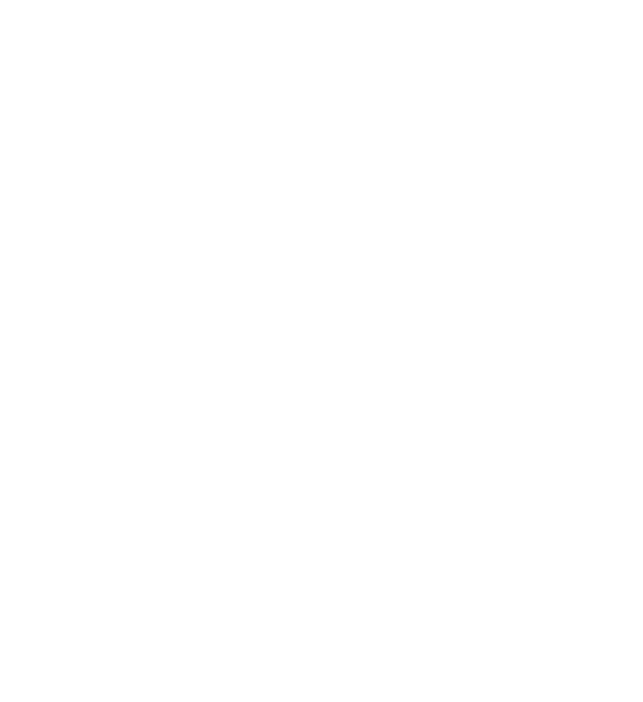
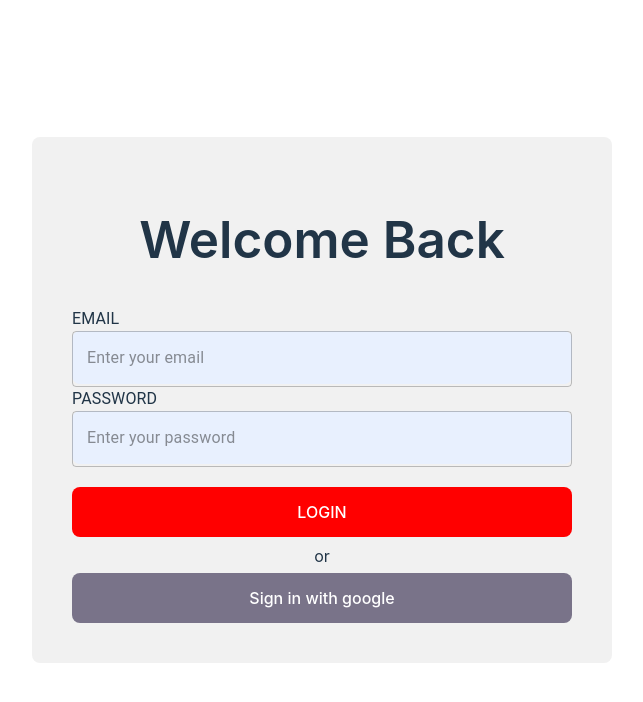
Before and after one commit to UOA-CS732-SE750-Students-2023/cs732-se75-assignment-mlu415, a React (Vite) app in the folder client/: page / in a window 1280 px wide. Before the commit this address had no page. Shown: the top 702 px of the page, without its empty margins (318-961 px from the left). Built offline with nearby package versions, Linux system fonts and the light colour scheme.

Commit message:
fixed normal login

```diff
--- a/client/src/App.tsx
+++ b/client/src/App.tsx
@@ -4,14 +4,17 @@ import { Route, Routes } from "react-router-dom";
 
 import LoginPage from "./components/loginpage/loginpage";
 import Signuppage from "./components/signuppage/signuppage";
+import HomePage from "./components/homepage/homepage";
 
 function App() {
   const [count, setCount] = useState(0);
 
   return (
     <Routes>
+      <Route path="/" element={<LoginPage />} />
       <Route path="/login" element={<LoginPage />} />
       <Route path="/signup" element={<Signuppage />} />
+      <Route path="/home" element={<HomePage />} />
     </Routes>
   );
 }
--- a/client/src/components/loginpage/loginpage.tsx
+++ b/client/src/components/loginpage/loginpage.tsx
@@ -1,12 +1,24 @@
 import styles from "./loginpage.module.scss";
 import { Link } from "react-router-dom";
-import { useEffect, useState } from "react";
-import { useNavigate } from "react-router";
 import loginpic from "../../assets/login.jpg";
 import { Avatar, Button, Card, TextField, Typography } from "@mui/material";
-import React from "react";
+import React, { useState } from "react";
+import { useDispatch } from "react-redux";
+import { useNavigate } from "react-router-dom";
+import { signin } from "../../redux/actions/auth";
+import { AppDispatch } from "../../redux/store";
 
 const LoginPage = () => {
+  const [email, setEmail] = useState("");
+  const [password, setPassword] = useState("");
+
+  const dispatch: AppDispatch = useDispatch();
+  const navigate = useNavigate();
+
+  const handleLoginClick = () => {
+    dispatch(signin({ email, password }, navigate));
+  };
+
   return (
     <div className={styles.loginContainer}>
       <div className={styles.loginContainerv2}>
@@ -17,20 +29,25 @@ const LoginPage = () => {
           <TextField
             className={styles.textfield}
             placeholder="Enter your email"
-            type="Email"
+            type="email"
+            onChange={(e) => setEmail(e.target.value)}
           />
         </div>
 
         <div className={styles.inputContainer}>
-          <label>PASSWORD</label>
+          <Typography>PASSWORD</Typography>
           <TextField
             className={styles.textfield}
             placeholder="Enter your password"
-            type="Password"
+            type="password"
+            value={password}
+            onChange={(e) => setPassword(e.target.value)}
           />
         </div>
 
-        <button className={styles.loginBTN}>LOGIN</button>
+        <button className={styles.loginBTN} onClick={handleLoginClick}>
+          LOGIN
+        </button>
         <span className={styles.or}>or</span>
         <button className={styles.googleBTN}>
           <i className="fa-brands fa-google"></i> Sign in with google
--- a/client/src/components/signuppage/signuppage.tsx
+++ b/client/src/components/signuppage/signuppage.tsx
@@ -15,7 +15,6 @@ const Signuppage = () => {
   const navigate = useNavigate();
 
   const handleSignupClick = () => {
-    console.log({ email, password, confirmPassword: passwordVerify });
     dispatch(
       signup({ email, password, confirmPassword: passwordVerify }, navigate)
     );
--- a/client/src/redux/actions/auth.ts
+++ b/client/src/redux/actions/auth.ts
@@ -4,6 +4,7 @@ import { ThunkAction } from "redux-thunk";
 import { RootState } from "../reducers";
 import { AnyAction, Dispatch } from "redux";
 import { NavigateFunction } from "react-router-dom";
+import { AppDispatch } from "../store";
 
 interface SignInData {
   email: string;
@@ -11,12 +12,12 @@ interface SignInData {
 }
 
 export const signin = (data: SignInData, navigate: NavigateFunction) => async (
-  dispatch: Dispatch
+  dispatch: AppDispatch
 ) => {
   try {
     const { data: responseData } = await api.signIn(data);
     dispatch({ type: AUTH, data: responseData });
-    navigate("/");
+    navigate("/home");
   } catch (err) {
     console.log(err);
   }
@@ -37,7 +38,7 @@ export const signup = (
   try {
     const { data: responseData } = await api.signUp(formData);
     dispatch({ type: AUTH, data: responseData });
-    navigate("/");
+    navigate("/home");
   } catch (err) {
     console.log(err);
   }
--- a/client/src/redux/reducers/auth.ts
+++ b/client/src/redux/reducers/auth.ts
@@ -17,7 +17,6 @@ const authReducer = (state = initialState, action: AuthAction) => {
   switch (action.type) {
     case actionType.AUTH:
       localStorage.setItem('user_info', JSON.stringify({ ...action?.data }));
-      console.log(action.data)
       return { ...state, authData: action.data };
     case actionType.LOGOUT:
       localStorage.clear();
```
Also changed, not shown: 1 other file (tests, documents, lock files or other folders).
